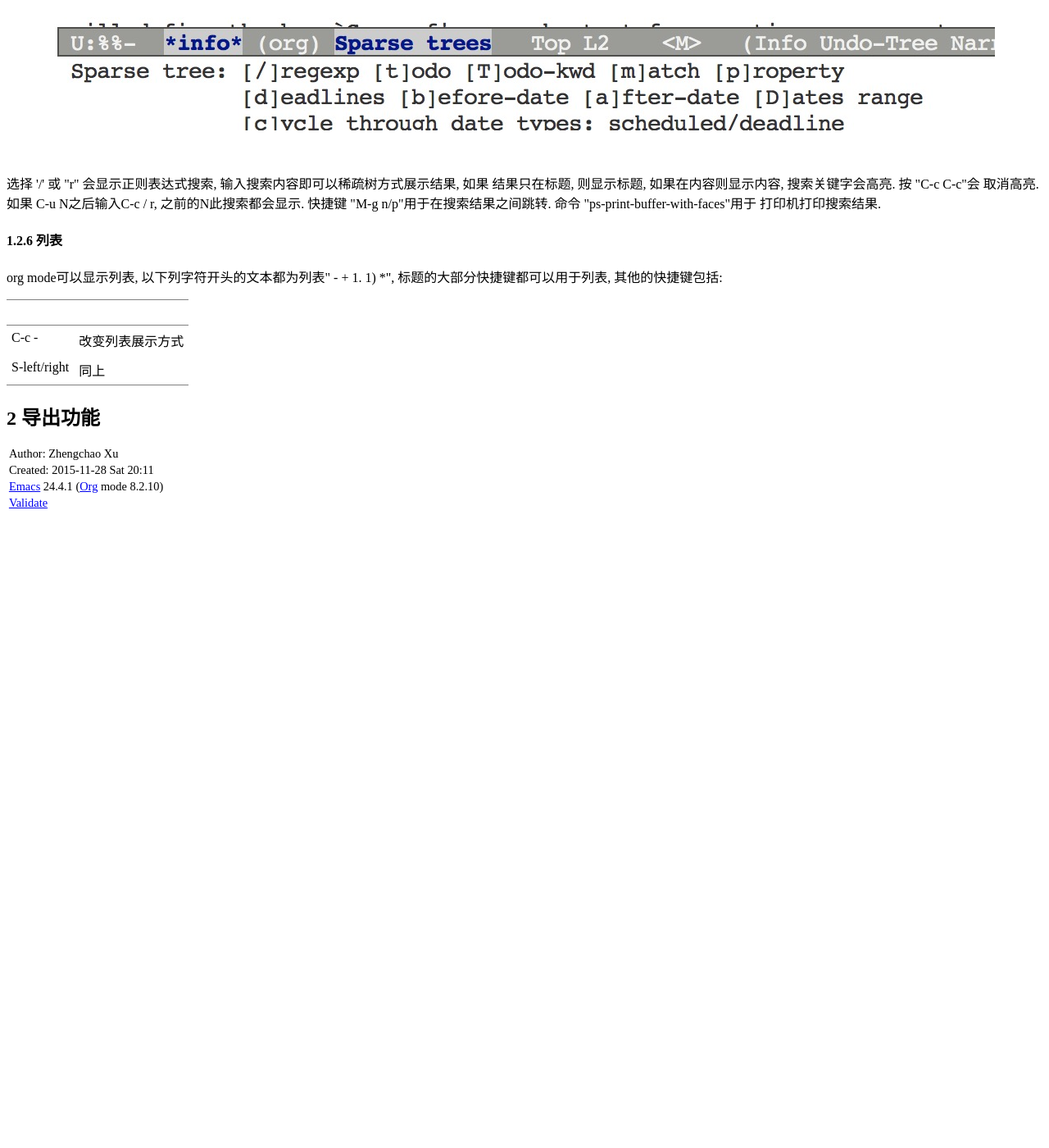
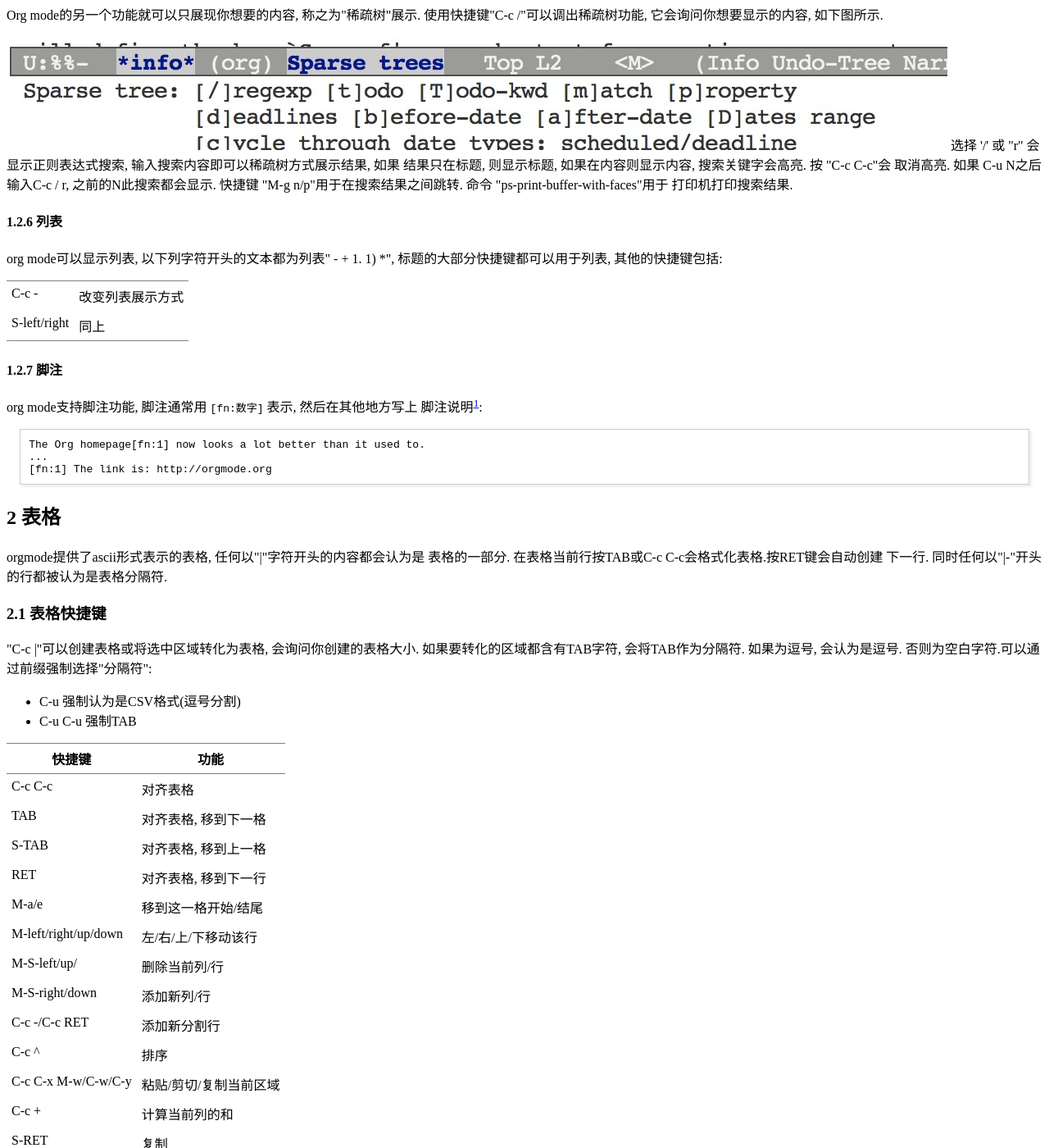
Before and after one commit to byrlx/byrlx.github.io, a Jekyll site: the page _posts/2088-02-06-org-mode-manual-note.html, which Jekyll copies as it is, in a window 1280 px wide and 1400 px high, scrolled down 2864 px. Shown: the whole window at 82% size. Built offline with Jekyll 4.4.1, drawn with Linux system fonts in a browser that asks for light colours; Markdown is read by kramdown in place of the engine named in the settings; before the commit the page ends 3494 px from its top, so only the background shows below that; some of the changed text lies outside the part shown.

Commit message:
update org mode manual

```diff
--- a/_posts/2088-02-06-org-mode-manual-note.html
+++ b/_posts/2088-02-06-org-mode-manual-note.html
@@ -4,7 +4,7 @@
 <html xmlns="http://www.w3.org/1999/xhtml" lang="en" xml:lang="en">
 <head>
 <title>Org mode 官方文档阅读笔记</title>
-<!-- 2015-11-28 Sat 20:11 -->
+<!-- 2015-11-28 Sat 21:24 -->
 <meta  http-equiv="Content-Type" content="text/html;charset=utf-8" />
 <meta  name="generator" content="Org-mode" />
 <meta  name="author" content="Zhengchao Xu" />
@@ -155,11 +155,17 @@ for the JavaScript code in this tag.
 <li><a href="#sec-1-2-4">1.2.4. 标题快捷键</a></li>
 <li><a href="#sec-1-2-5">1.2.5. 稀疏树显示</a></li>
 <li><a href="#sec-1-2-6">1.2.6. 列表</a></li>
+<li><a href="#sec-1-2-7">1.2.7. 脚注</a></li>
 </ul>
 </li>
 </ul>
 </li>
-<li><a href="#sec-2">2. 导出功能</a></li>
+<li><a href="#sec-2">2. 表格</a>
+<ul>
+<li><a href="#sec-2-1">2.1. 表格快捷键</a></li>
+</ul>
+</li>
+<li><a href="#sec-3">3. 导出功能</a></li>
 </ul>
 </div>
 </div>
@@ -534,15 +540,7 @@ org-catch-invisible-edits的更多参数可以参考 C-h v org-catch-invisible-e
 Org mode的另一个功能就可以只展现你想要的内容, 称之为"稀疏树"展示.
 使用快捷键"C-c /"可以调出稀疏树功能, 它会询问你想要显示的内容,
 如下图所示.
-</p>
-
-
-<div class="figure">
-<p><img src="../../static/img/sparsetree.png" alt="sparsetree.png" />
-</p>
-</div>
-
-<p>
+<img src="../../static/img/sparsetree.png" alt="sparsetree.png" />
 选择 '/' 或 "r" 会显示正则表达式搜索, 输入搜索内容即可以稀疏树方式展示结果, 如果
 结果只在标题, 则显示标题, 如果在内容则显示内容, 搜索关键字会高亮. 按 "C-c C-c"会
 取消高亮. 如果 C-u N之后输入C-c / r, 之前的N此搜索都会显示.
@@ -566,12 +564,6 @@ org mode可以显示列表, 以下列字符开头的文本都为列表" - + 1. 1
 
 <col  class="left" />
 </colgroup>
-<thead>
-<tr>
-<th scope="col" class="left">&#xa0;</th>
-<th scope="col" class="left">&#xa0;</th>
-</tr>
-</thead>
 <tbody>
 <tr>
 <td class="left">C-c -</td>
@@ -586,16 +578,169 @@ org mode可以显示列表, 以下列字符开头的文本都为列表" - + 1. 1
 </table>
 </div>
 </div>
+<div id="outline-container-sec-1-2-7" class="outline-4">
+<h4 id="sec-1-2-7"><span class="section-number-4">1.2.7</span> 脚注</h4>
+<div class="outline-text-4" id="text-1-2-7">
+<p>
+org mode支持脚注功能, 脚注通常用 <code>[fn:数字]</code> 表示, 然后在其他地方写上
+脚注说明<sup><a id="fnr.1" name="fnr.1" class="footref" href="#fn.1">1</a></sup>:
+</p>
+<pre class="example">
+The Org homepage[fn:1] now looks a lot better than it used to.
+...
+[fn:1] The link is: http://orgmode.org
+</pre>
+</div>
+</div>
 </div>
 </div>
 
 <div id="outline-container-sec-2" class="outline-2">
-<h2 id="sec-2"><span class="section-number-2">2</span> 导出功能</h2>
+<h2 id="sec-2"><span class="section-number-2">2</span> 表格</h2>
+<div class="outline-text-2" id="text-2">
+<p>
+orgmode提供了ascii形式表示的表格, 任何以"|"字符开头的内容都会认为是
+表格的一部分. 在表格当前行按TAB或C-c C-c会格式化表格.按RET键会自动创建
+下一行. 同时任何以"|-"开头的行都被认为是表格分隔符.
+</p>
+</div>
+<div id="outline-container-sec-2-1" class="outline-3">
+<h3 id="sec-2-1"><span class="section-number-3">2.1</span> 表格快捷键</h3>
+<div class="outline-text-3" id="text-2-1">
+<p>
+ "C-c |"可以创建表格或将选中区域转化为表格, 会询问你创建的表格大小.
+如果要转化的区域都含有TAB字符, 会将TAB作为分隔符. 如果为逗号, 会认为是逗号.
+否则为空白字符.可以通过前缀强制选择"分隔符":
+</p>
+<ul class="org-ul">
+<li>C-u 强制认为是CSV格式(逗号分割)
+</li>
+<li>C-u C-u 强制TAB
+</li>
+</ul>
+
+<table border="2" cellspacing="0" cellpadding="6" rules="groups" frame="hsides">
+
+
+<colgroup>
+<col  class="left" />
+
+<col  class="left" />
+</colgroup>
+<thead>
+<tr>
+<th scope="col" class="left">快捷键</th>
+<th scope="col" class="left">功能</th>
+</tr>
+</thead>
+<tbody>
+<tr>
+<td class="left">C-c C-c</td>
+<td class="left">对齐表格</td>
+</tr>
+
+<tr>
+<td class="left">TAB</td>
+<td class="left">对齐表格, 移到下一格</td>
+</tr>
+
+<tr>
+<td class="left">S-TAB</td>
+<td class="left">对齐表格, 移到上一格</td>
+</tr>
+
+<tr>
+<td class="left">RET</td>
+<td class="left">对齐表格, 移到下一行</td>
+</tr>
+
+<tr>
+<td class="left">M-a/e</td>
+<td class="left">移到这一格开始/结尾</td>
+</tr>
+
+<tr>
+<td class="left">M-left/right/up/down</td>
+<td class="left">左/右/上/下移动该行</td>
+</tr>
+
+<tr>
+<td class="left">M-S-left/up/</td>
+<td class="left">删除当前列/行</td>
+</tr>
+
+<tr>
+<td class="left">M-S-right/down</td>
+<td class="left">添加新列/行</td>
+</tr>
+
+<tr>
+<td class="left">C-c -/C-c RET</td>
+<td class="left">添加新分割行</td>
+</tr>
+
+<tr>
+<td class="left">C-c ^</td>
+<td class="left">排序</td>
+</tr>
+
+<tr>
+<td class="left">C-c C-x M-w/C-w/C-y</td>
+<td class="left">粘贴/剪切/复制当前区域</td>
+</tr>
+
+<tr>
+<td class="left">C-c +</td>
+<td class="left">计算当前列的和</td>
+</tr>
+
+<tr>
+<td class="left">S-RET</td>
+<td class="left">复制</td>
+</tr>
+
+<tr>
+<td class="left">C-c `</td>
+<td class="left">新窗口编辑当前区域.</td>
+</tr>
+
+<tr>
+<td class="left">M-x org-table-import</td>
+<td class="left">导入文件作为表格</td>
+</tr>
+
+<tr>
+<td class="left">C-c</td>
+<td class="left">将选中区域表示为表格</td>
+</tr>
+
+<tr>
+<td class="left">M-x org-table-export</td>
+<td class="left">到处表格</td>
+</tr>
+</tbody>
+</table>
 </div>
 </div>
+</div>
+
+<div id="outline-container-sec-3" class="outline-2">
+<h2 id="sec-3"><span class="section-number-2">3</span> 导出功能</h2>
+</div>
+<div id="footnotes">
+<h2 class="footnotes">Footnotes: </h2>
+<div id="text-footnotes">
+
+<div class="footdef"><sup><a id="fn.1" name="fn.1" class="footnum" href="#fnr.1">1</a></sup> <p class="footpara">
+脚注示例.
+</p></div>
+
+
+</div>
+</div></div>
 <div id="postamble" class="status">
 <p class="author">Author: Zhengchao Xu</p>
-<p class="date">Created: 2015-11-28 Sat 20:11</p>
+<p class="date">Created: 2015-11-28 Sat 21:24</p>
 <p class="creator"><a href="http://www.gnu.org/software/emacs/">Emacs</a> 24.4.1 (<a href="http://orgmode.org">Org</a> mode 8.2.10)</p>
 <p class="validation"><a href="http://validator.w3.org/check?uri=referer">Validate</a></p>
 </div>
```
Also changed, not shown: 2088-02-06-org-mode-manual-note.org (+42 -5 lines).
